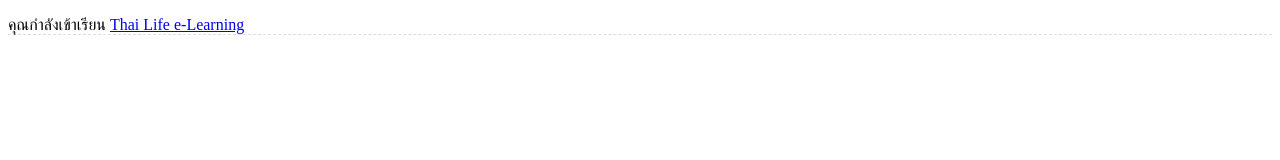
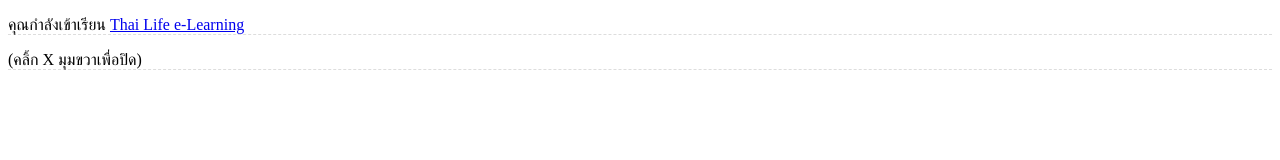
Before and after one commit to thanitpr/liff, a plain HTML site: page index.html in a window 1280 px wide. Drawn offline with Linux system fonts and the light colour scheme.

Commit message:
Add files via upload

```diff
--- a/index.html
+++ b/index.html
@@ -11,6 +11,7 @@
 <body>
 <p>คุณกำลังเข้าเรียน
 <a href="http://elearning.thailife.com/lms/login/index.php">Thai Life e-Learning </a></p>
+<p>(คลิ้ก X มุมขวาเพื่อปิด)</p>
   <!--
   <p id="os"><b>OS:</b> </p>
   <p id="language"><b>Language:</b> </p>
```
